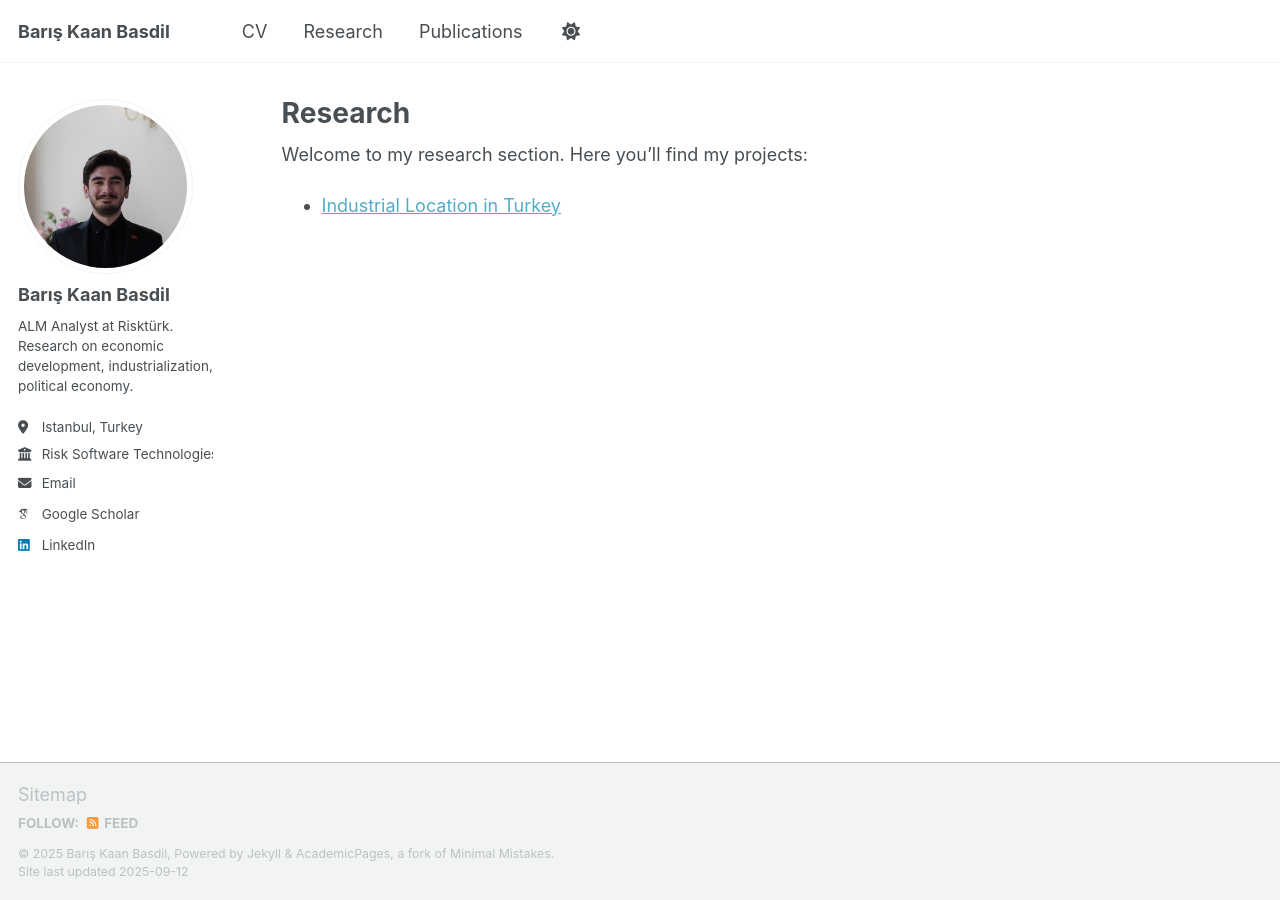
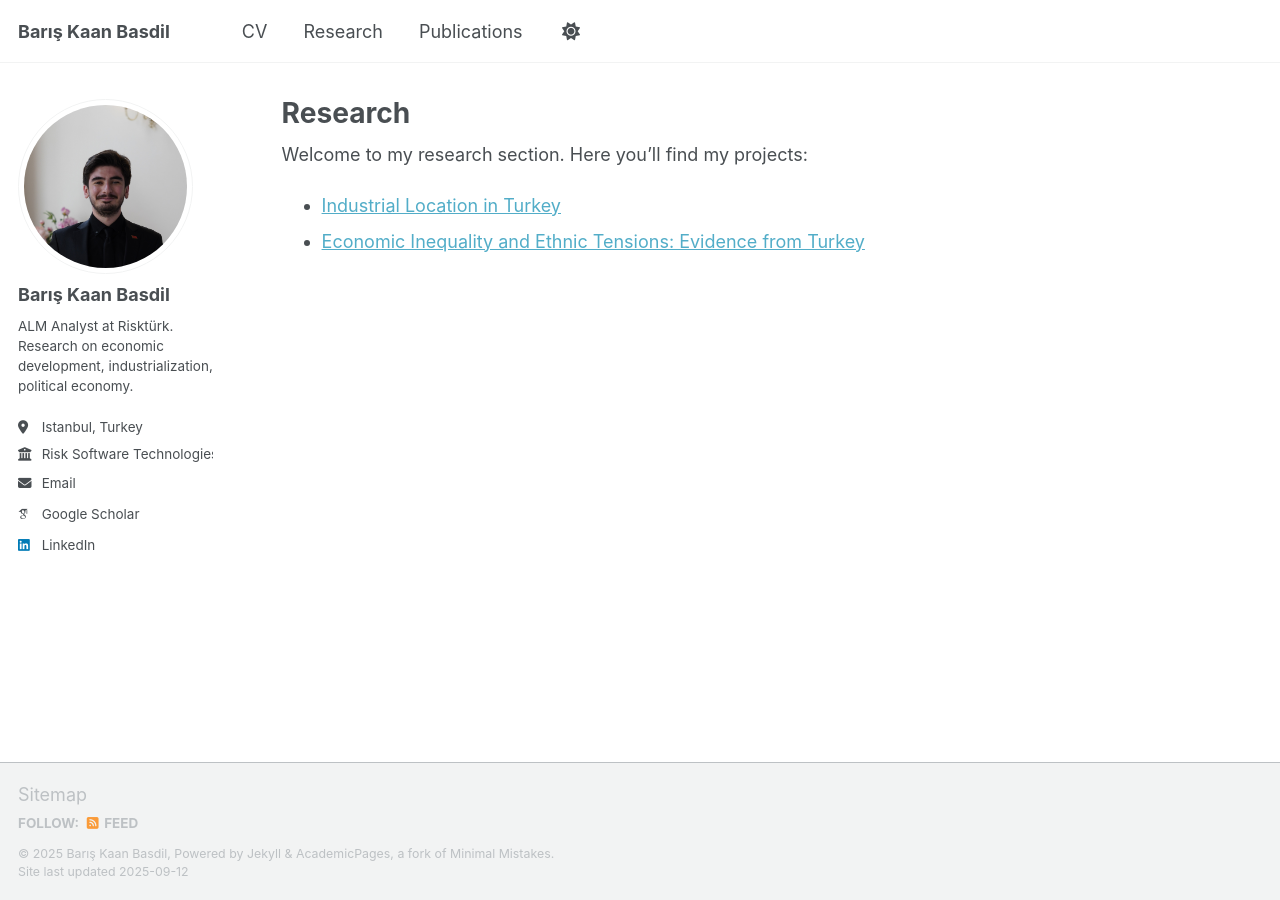
Before and after one commit to bkbasdil/bkbasdil.github.io, a Jekyll site: the page built from _pages/research.md, in a window 1280 px wide. Built offline with Jekyll 4.4.1, drawn with Linux system fonts in a browser that asks for light colours; some web fonts are replaced; a script that is not in the unit is left out.

Commit message:
Update research.md

```diff
--- a/_pages/research.md
+++ b/_pages/research.md
@@ -7,3 +7,4 @@ author_profile: true
 Welcome to my research section. Here you’ll find my projects:
 
 - [Industrial Location in Turkey](/research/industrial-location/)
+- [Economic Inequality and Ethnic Tensions: Evidence from Turkey](/research/ethnic-tensions/)
```
